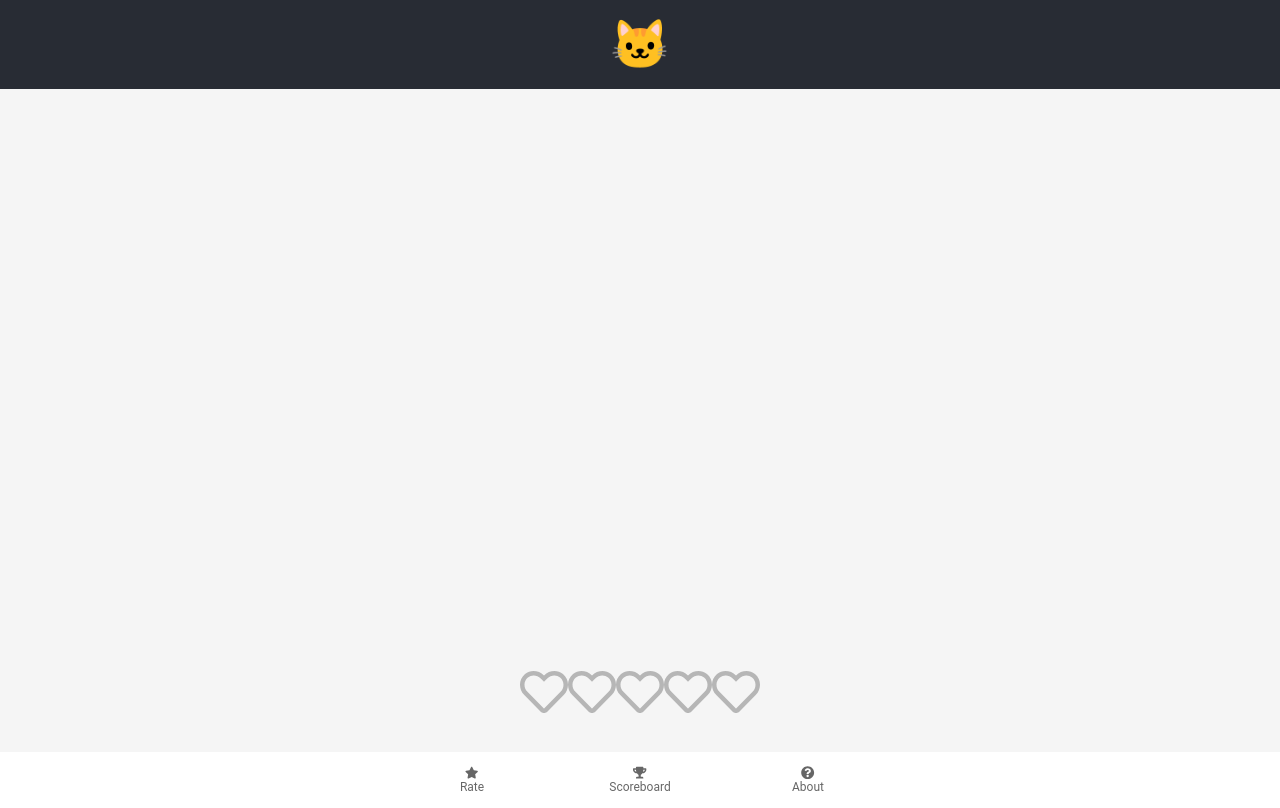
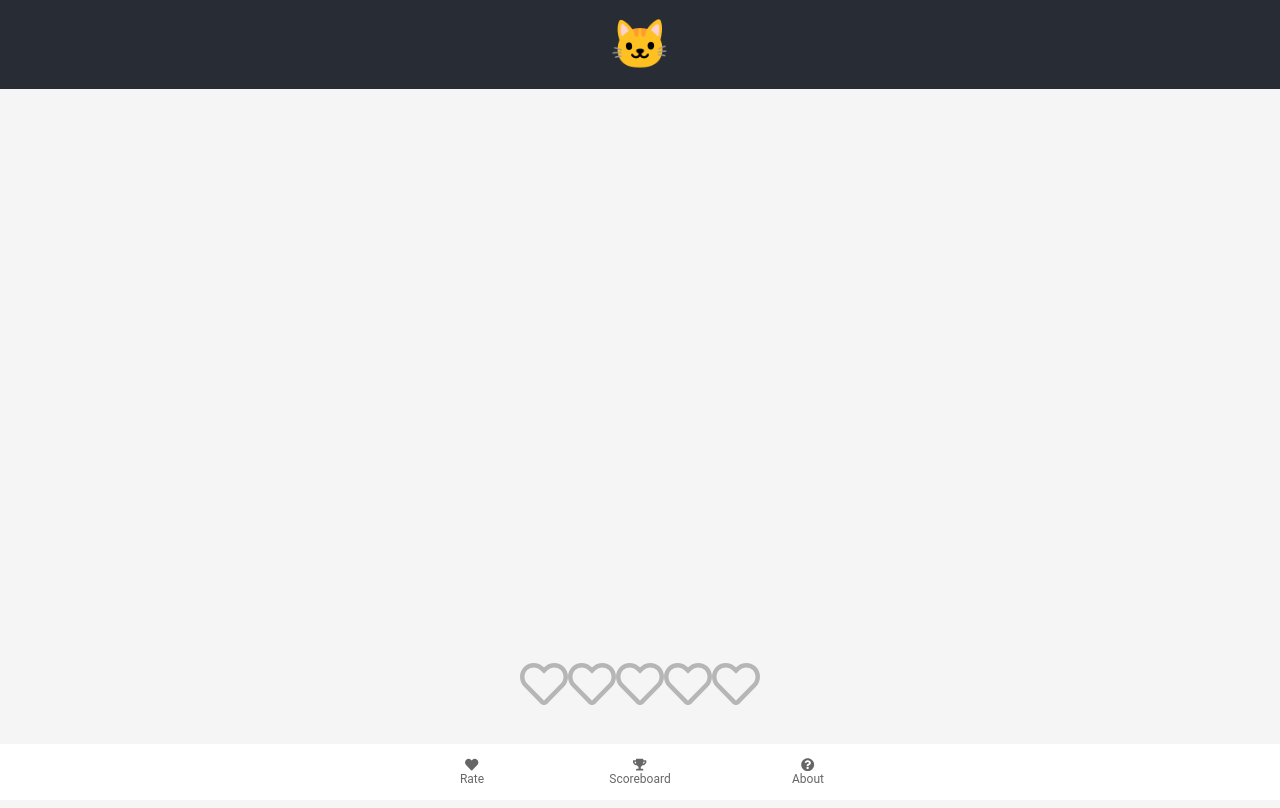
Before and after one commit to nestoririondo/rate-my-cat, a React (Vite) app: page / in a window 1280 px wide. Built offline with nearby package versions, Linux system fonts and the light colour scheme; no server answers.

Commit message:
rate icon and navbar positioning

```diff
--- a/src/components/NavBar.jsx
+++ b/src/components/NavBar.jsx
@@ -1,7 +1,7 @@
 import React, { useState } from "react";
 import { useNavigate } from "react-router-dom";
 import { BottomNavigation, BottomNavigationAction } from "@mui/material";
-import { FaStar } from "react-icons/fa";
+import { FaHeart } from "react-icons/fa";
 import { FaTrophy } from "react-icons/fa";
 import { FaQuestionCircle } from "react-icons/fa";
 import "../styles/NavBar.css";
@@ -31,11 +31,7 @@ const NavBar = () => {
           handleClick(newValue);
         }}
       >
-        <BottomNavigationAction
-          label="Rate"
-          value="Rate"
-          icon={<FaStar />}
-        />
+        <BottomNavigationAction label="Rate" value="Rate" icon={<FaHeart />} />
         <BottomNavigationAction
           label="Scoreboard"
           value="Scoreboard"
--- a/src/styles/App.css
+++ b/src/styles/App.css
@@ -10,7 +10,7 @@ body {
 }
 
 .body {
-  height: calc(100vh - 6vh);
+  height: calc(100dvh - 7vh);
   display: flex;
   flex-direction: column;
   overflow: auto;
```
